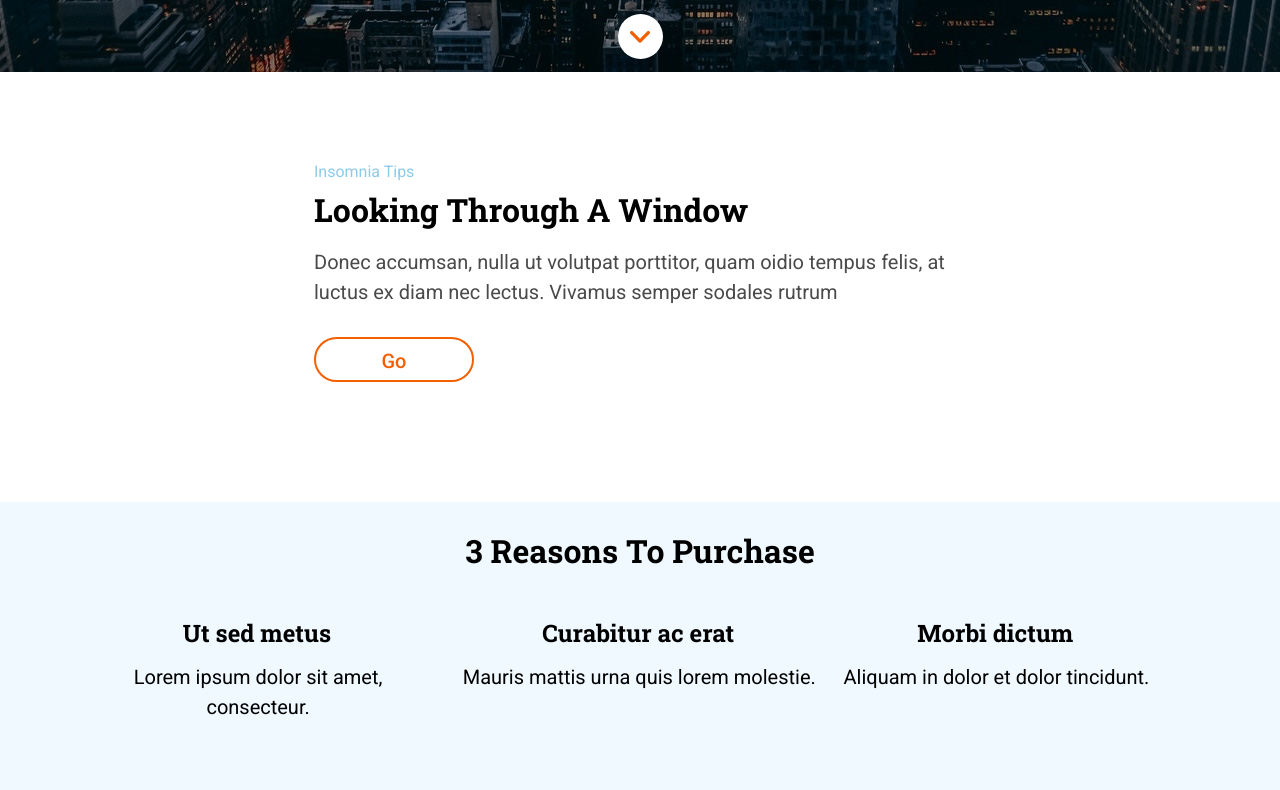
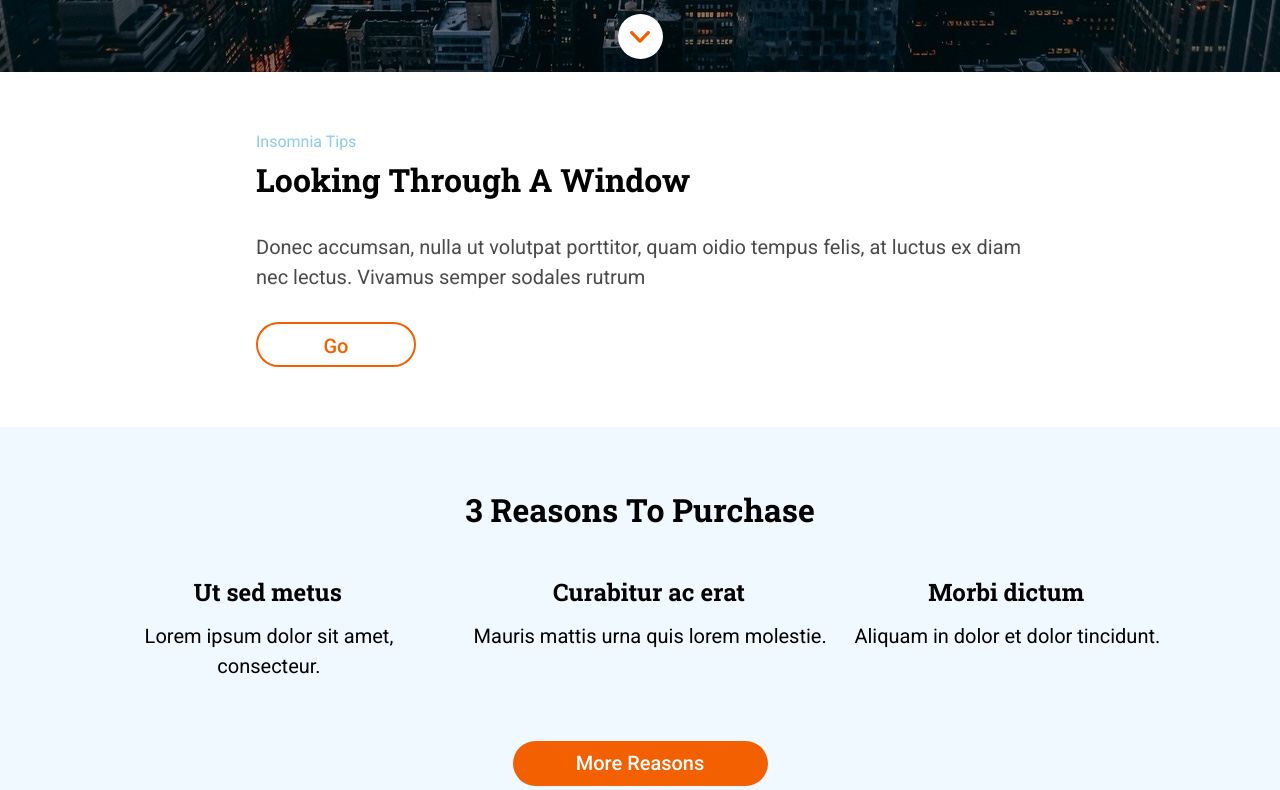
Before and after one commit to aroatdlt/e-s1-evaluacion-final-aroatdlt, a website: page docs/index.html in a window 1280 px wide. Shown: the part 696-1486 px from the top of the page. Drawn offline with nearby package versions, Linux system fonts and the light colour scheme; files that its build step writes are made by us from their sources.

Commit message:
New adjust of margins

```diff
--- a/_src/assets/scss/layout/_header.scss
+++ b/_src/assets/scss/layout/_header.scss
@@ -93,11 +93,17 @@
     .page__header {
         min-height: 768px;
     }
+
     .principal_title {
         font-size: 100px;
         line-height: 132px;
         max-width: 730px;
     }
+
+    .principal_paragraph {
+        margin: 0;
+    }
+
     .arrow_continue {
         margin-bottom: 13px;
     }
--- a/_src/assets/scss/layout/_main.scss
+++ b/_src/assets/scss/layout/_main.scss
@@ -104,6 +104,7 @@
     border-radius: 22.5px;
     background-color: $background-color-tertiary;
     text-align: center;
+    text-transform: capitalize;
     color: $color-quaternary;
     font-family: $font-family-primary;
     font-size: $font-size-sexagenarian;
@@ -142,6 +143,7 @@
 
     .title_section_2 {
         font-size: 26px;
+        line-height: $line-height-tertiary;
     }
 
     .title_reason {
@@ -186,8 +188,9 @@
 
 @media all and (min-width: 1200px) {
     .container_section_1 {
-        max-width: 730px;
-        margin: 60px auto;
+        max-width: 768px;
+        padding: 60px 0;
+        margin: 0 auto;
     }
 
     .little_title {
@@ -196,6 +199,7 @@
 
     .main_title_article {
         font-size: 32px;
+        padding-bottom: 30px;
     }
 
     .go_buttom {
@@ -204,6 +208,7 @@
 
     .title_section_2 {
         font-size: 32px;
+        padding-top: 60px;
     }
 
     .container_link_reasons {
@@ -211,7 +216,7 @@
     }
 
     .list {
-        margin: 45px 85px 60px 81.2px;
+        margin: 45px auto 60px auto;
     }
 
     .reason {
```
